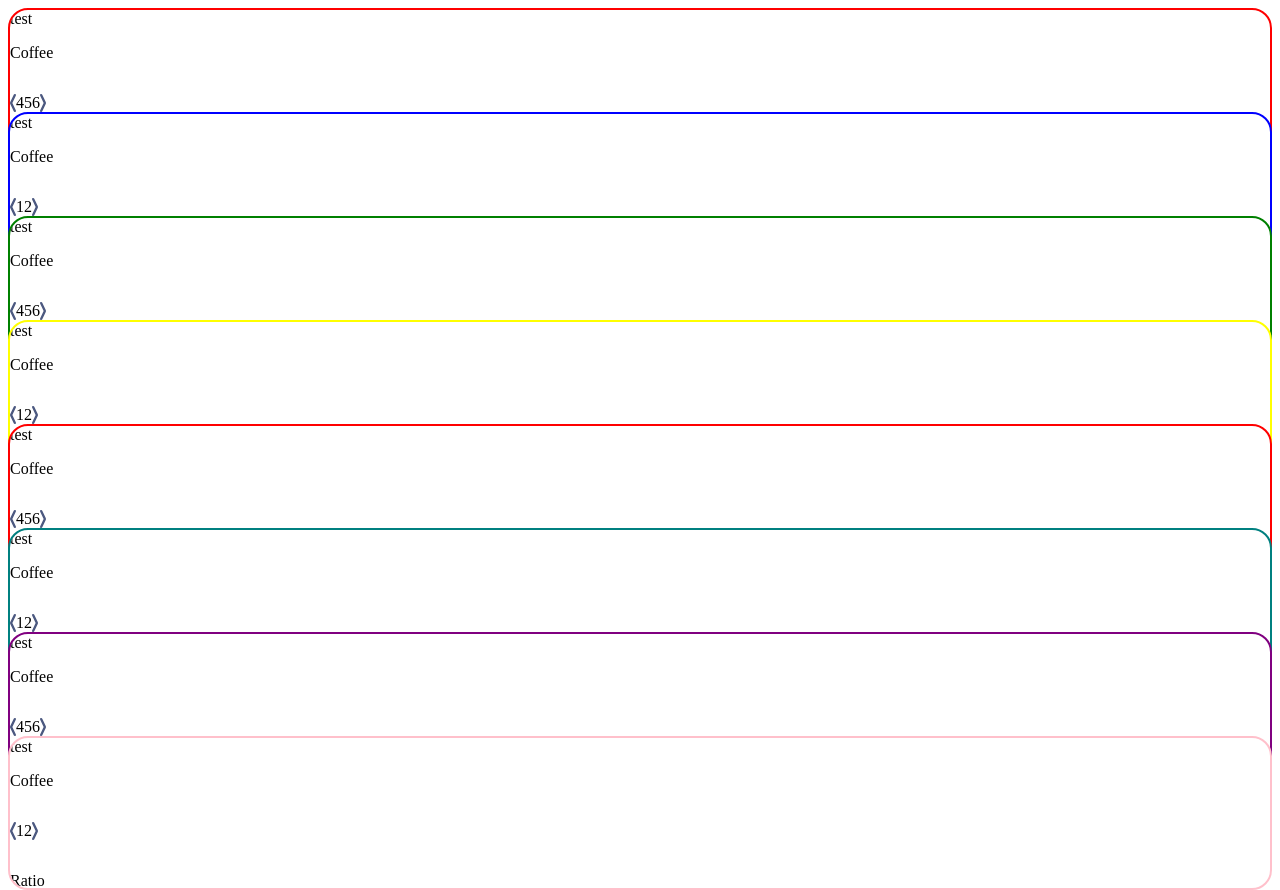
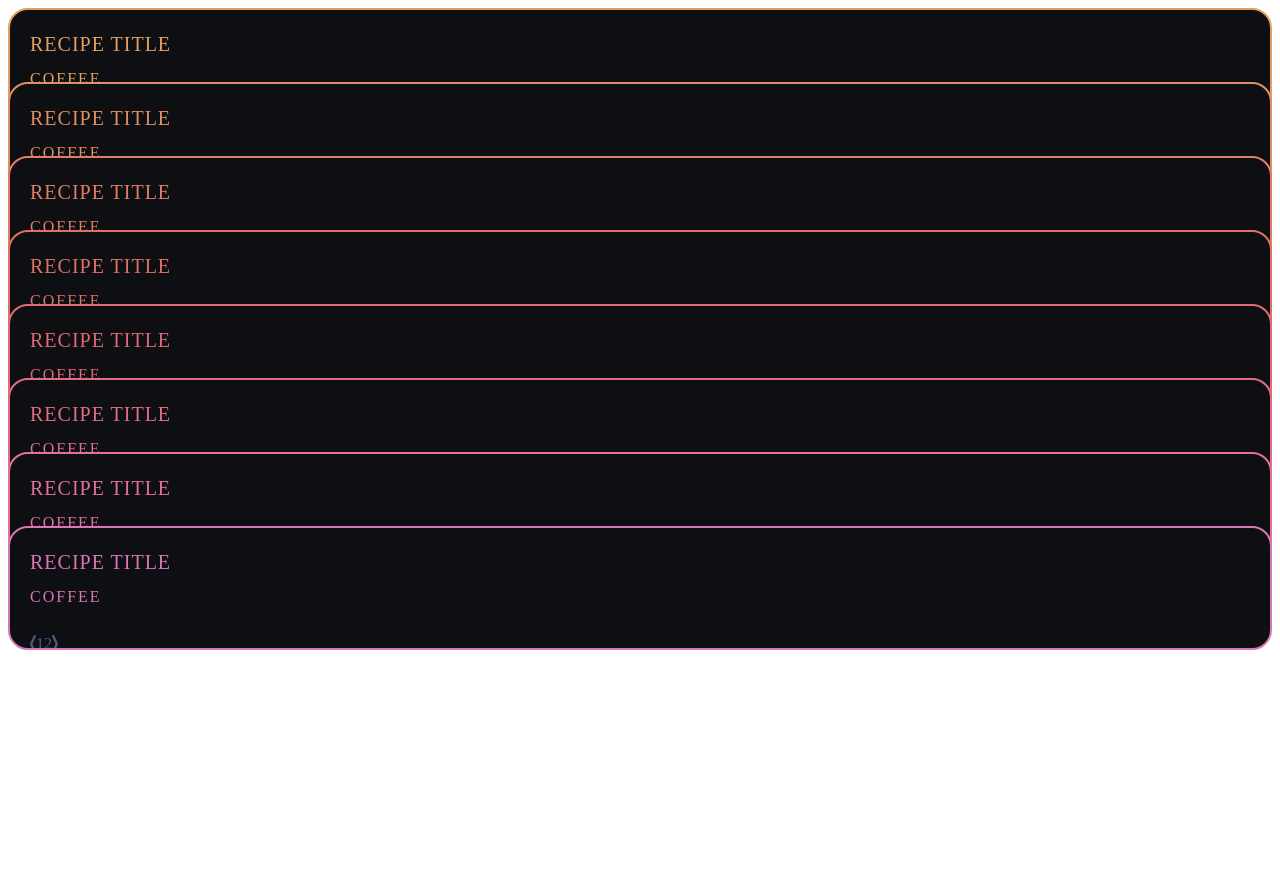
Before and after one commit to LeviMardis/coffee-app-v2, a React (Create React App) app: page / in a window 1280 px wide. After the commit the page ends 800 px from the top, so only its background shows below. Built offline with nearby package versions, Linux system fonts and the light colour scheme; the HTML template or start-up script is replaced by a standard one.

Commit message:
Style updates

```diff
--- a/src/components/card.js
+++ b/src/components/card.js
@@ -11,7 +11,7 @@ export const Card = (props) => {
     const [scrollPosition, setScrollPosition] = useState(0)
   const [openClose, setOpenClose] = useState({
     borderColor: props.data.color,
-    height: 150,
+    height: 100,
     marginBottom: -50,
     zIndex: props.z,
   });
@@ -26,7 +26,7 @@ export const Card = (props) => {
   const handleOpenClose = () => {
     if (isOpen) {
       setIsOpen(!isOpen);
-        setOpenClose({ ...openClose, marginBottom: -50, height: 150 }); //close card
+        setOpenClose({ ...openClose, marginBottom: -50, height: 100 }); //close card
     } else {
         setIsOpen(!isOpen);
         setOpenClose({ ...openClose, marginBottom: 0, height: "99.4vh" }); //open card
@@ -44,7 +44,7 @@ export const Card = (props) => {
 
   return (
       <div ref={cardRef} className="cardContainer" style={openClose}>
-      <div onClick={handleOpenClose}>test</div>
+      <h1 className="accentcolor" onClick={handleOpenClose}>RECIPE TITLE</h1>
       <div className="container">
         <Selector
           coffee={props.data.settings[0]}
--- a/src/components/recipe.js
+++ b/src/components/recipe.js
@@ -8,7 +8,7 @@ export const Recipe = (props) => {
     return (
         <div>
             <div className="flexContainer">
-                <p>Recipe</p><Minimap color={props.color} time={props.time} points={points} isActive={props.isActive} />
+                <h2 className="accentcolor">RECIPE</h2><Minimap color={props.color} time={props.time} points={points} isActive={props.isActive} />
             </div>
             <div>
 
--- a/src/components/selector.js
+++ b/src/components/selector.js
@@ -53,7 +53,7 @@ export const Selector = (props) => {
     <>
       <div>
         <div>
-          <p>Coffee</p>
+          <h2 className="accentcolor">COFFEE</h2>
         </div>
         <div
           onTouchStart={setStart}
@@ -90,7 +90,7 @@ export const Selector = (props) => {
       </div>
       <div>
         <div>
-          <p>Ratio</p>
+          <h2 className="accentcolor">RATIO</h2>
         </div>
         <div
           onTouchStart={setStart}
@@ -126,7 +126,7 @@ export const Selector = (props) => {
       </div>
       <div>
         <div>
-          <p>Water</p>
+          <h2 className="accentcolor">WATER</h2>
         </div>
         <div onTouchStart={setStart} onTouchMove={changeCoffee}>
           <svg id="waterL" width="6" height="18" onTouchStart={handleClick}>
--- a/src/components/timer.js
+++ b/src/components/timer.js
@@ -33,7 +33,7 @@ export const Timer = (props) => {
   return (
 
       <div className="flexContainer">
-        <div>Timer</div>
+        <h2 className="accentcolor">TIMER</h2>
         <div>
           0{minutes}:{seconds < 10 ? "0" + seconds : seconds}
         </div>
--- a/src/data.js
+++ b/src/data.js
@@ -1,9 +1,46 @@
 export const data = [
+  {
+    brewType: "AEROPRESS",
+    icon: "",
+    brewTime: 60, //Seconds
+    settings: [5, 10], //Coffee, Ratio
+    recipe: {
+      10: "instruction 1",
+      20: "instruction 2",
+      40: "test",
+      55: "test",
+    },
+  },
+  {
+    brewType: "CHEMEX",
+    icon: "",
+    brewTime: 90, //Seconds
+    settings: [1, 1], //Coffe, Ratio
+    recipe: {},
+  },
+  {
+    brewType: "V60",
+    icon: "",
+    brewTime: 60, //Seconds
+    settings: [5, 10], //Coffee, Ratio
+    recipe: {
+      10: "instruction 1",
+      20: "instruction 2",
+      40: "test",
+      55: "test",
+    },
+  },
+  {
+    brewType: "BEEHOUSE",
+    icon: "",
+    brewTime: 90, //Seconds
+    settings: [1, 1], //Coffe, Ratio
+    recipe: {},
+  },
   {
     brewType: "test1",
     icon: "",
     brewTime: 60, //Seconds
-    color: "red",
     settings: [5, 10], //Coffee, Ratio
     recipe: {
       10: "instruction 1",
@@ -16,7 +53,6 @@ export const data = [
     brewType: "test2",
     icon: "",
     brewTime: 90, //Seconds
-    color: "blue",
     settings: [1, 1], //Coffe, Ratio
     recipe: {},
   },
@@ -24,7 +60,6 @@ export const data = [
     brewType: "test1",
     icon: "",
     brewTime: 60, //Seconds
-    color: "green",
     settings: [5, 10], //Coffee, Ratio
     recipe: {
       10: "instruction 1",
@@ -37,49 +72,6 @@ export const data = [
     brewType: "test2",
     icon: "",
     brewTime: 90, //Seconds
-    color: "yellow",
-    settings: [1, 1], //Coffe, Ratio
-    recipe: {},
-  },
-  {
-    brewType: "test1",
-    icon: "",
-    brewTime: 60, //Seconds
-    color: "red",
-    settings: [5, 10], //Coffee, Ratio
-    recipe: {
-      10: "instruction 1",
-      20: "instruction 2",
-      40: "test",
-      55: "test",
-    },
-  },
-  {
-    brewType: "test2",
-    icon: "",
-    brewTime: 90, //Seconds
-    color: "teal",
-    settings: [1, 1], //Coffe, Ratio
-    recipe: {},
-  },
-  {
-    brewType: "test1",
-    icon: "",
-    brewTime: 60, //Seconds
-    color: "purple",
-    settings: [5, 10], //Coffee, Ratio
-    recipe: {
-      10: "instruction 1",
-      20: "instruction 2",
-      40: "test",
-      55: "test",
-    },
-  },
-  {
-    brewType: "test2",
-    icon: "",
-    brewTime: 90, //Seconds
-    color: "pink",
     settings: [1, 1], //Coffe, Ratio
     recipe: {},
   },
--- a/src/styles/card.css
+++ b/src/styles/card.css
@@ -1,14 +1,125 @@
+:root {
+  --white:#DED9D3;
+
+  --dark:#0E0F12;
+  --medium:#13171F;
+  --light:#313A53;
+  --lighter:#4C5980;
+
+  --spectrum1:#E39F61;
+  --spectrum2:#E18E62;
+  --spectrum3:#E07E64;
+  --spectrum4:#DE7166;
+  --spectrum5:#DF6976;
+  --spectrum6:#E16C85;
+  --spectrum7:#E36F9A;
+  --spectrum8:#DA76B5;
+  --spectrum9:#B77FC1;
+  --spectrum10:#9A87CB;
+  --spectrum11:#7091D8;
+  --spectrum12:#5C96DF;
+}
+
+
 body {
     overflow-x: hidden;
     overflow-y: visible;
+    color: var(--lighter);
 }
+h1{
+  font-size: 20px;
+  letter-spacing: 1px;
+  font-weight: normal;
+}
+H2 {
+  font-size: 16px;
+  letter-spacing: 2px;
+  font-weight: normal;
+}
+
+
+.cardContainer:nth-child(1){
+  border-color: var(--spectrum1);
+}
+.cardContainer:nth-child(1) .accentcolor {
+  color: var(--spectrum1);
+}
+.cardContainer:nth-child(2){
+  border-color: var(--spectrum2);
+}
+.cardContainer:nth-child(2) .accentcolor {
+  color: var(--spectrum2);
+}
+.cardContainer:nth-child(3){
+  border-color: var(--spectrum3);
+}
+.cardContainer:nth-child(3) .accentcolor {
+  color: var(--spectrum3);
+}
+.cardContainer:nth-child(4){
+  border-color: var(--spectrum4);
+}
+.cardContainer:nth-child(4) .accentcolor {
+  color: var(--spectrum4);
+}
+.cardContainer:nth-child(5){
+  border-color: var(--spectrum5);
+}
+.cardContainer:nth-child(5) .accentcolor {
+  color: var(--spectrum5);
+}
+.cardContainer:nth-child(6){
+  border-color: var(--spectrum6);
+}
+.cardContainer:nth-child(6) .accentcolor {
+  color: var(--spectrum6);
+}
+.cardContainer:nth-child(7){
+  border-color: var(--spectrum7);
+}
+.cardContainer:nth-child(7) .accentcolor {
+  color: var(--spectrum7);
+}
+.cardContainer:nth-child(8){
+  border-color: var(--spectrum8);
+}
+.cardContainer:nth-child(8) .accentcolor {
+  color: var(--spectrum8);
+}
+.cardContainer:nth-child(9){
+  border-color: var(--spectrum9);
+}
+.cardContainer:nth-child(9) .accentcolor {
+  color: var(--spectrum9);
+}
+.cardContainer:nth-child(10){
+  border-color: var(--spectrum10);
+}
+.cardContainer:nth-child(10) .accentcolor {
+  color: var(--spectrum10);
+}
+.cardContainer:nth-child(11){
+  border-color: var(--spectrum11);
+}
+.cardContainer:nth-child(11) .accentcolor {
+  color: var(--spectrum11);
+}
+.cardContainer:nth-child(12){
+  border-color: var(--spectrum12);
+}
+.cardContainer:nth-child(12) .accentcolor {
+  color: var(--spectrum12);
+}
+
+
 .cardContainer {
-    background-color: white;
+    background-color: var(--dark);
     border: 2px solid;
     border-radius: 20px;
     overflow-y: hidden;
     position: relative;
     top: 0;
+    padding: 10px 20px;
 }
 .container {
     width: 100%;
@@ -17,8 +128,9 @@ body {
     display: flex;
     align-items: center;
 }
+
 .minimap {
-    border: 2px solid grey;
+    border: 2px solid var(--lighter);
     border-radius: 5px;
     width: 100%;
     height: 10px;
--- a/src/styles/index.css
+++ b/src/styles/index.css
@@ -1,10 +1,12 @@
+
+
 body {
   margin: 0;
-  font-family: -apple-system, BlinkMacSystemFont, 'Segoe UI', 'Roboto', 'Oxygen',
-    'Ubuntu', 'Cantarell', 'Fira Sans', 'Droid Sans', 'Helvetica Neue',
-    sans-serif;
+  font-family: source-code-pro, Menlo, Monaco, Consolas, 'Courier New',
+    monospace;
   -webkit-font-smoothing: antialiased;
   -moz-osx-font-smoothing: grayscale;
+  background-color: #13171F;
 }
 
 code {
```
